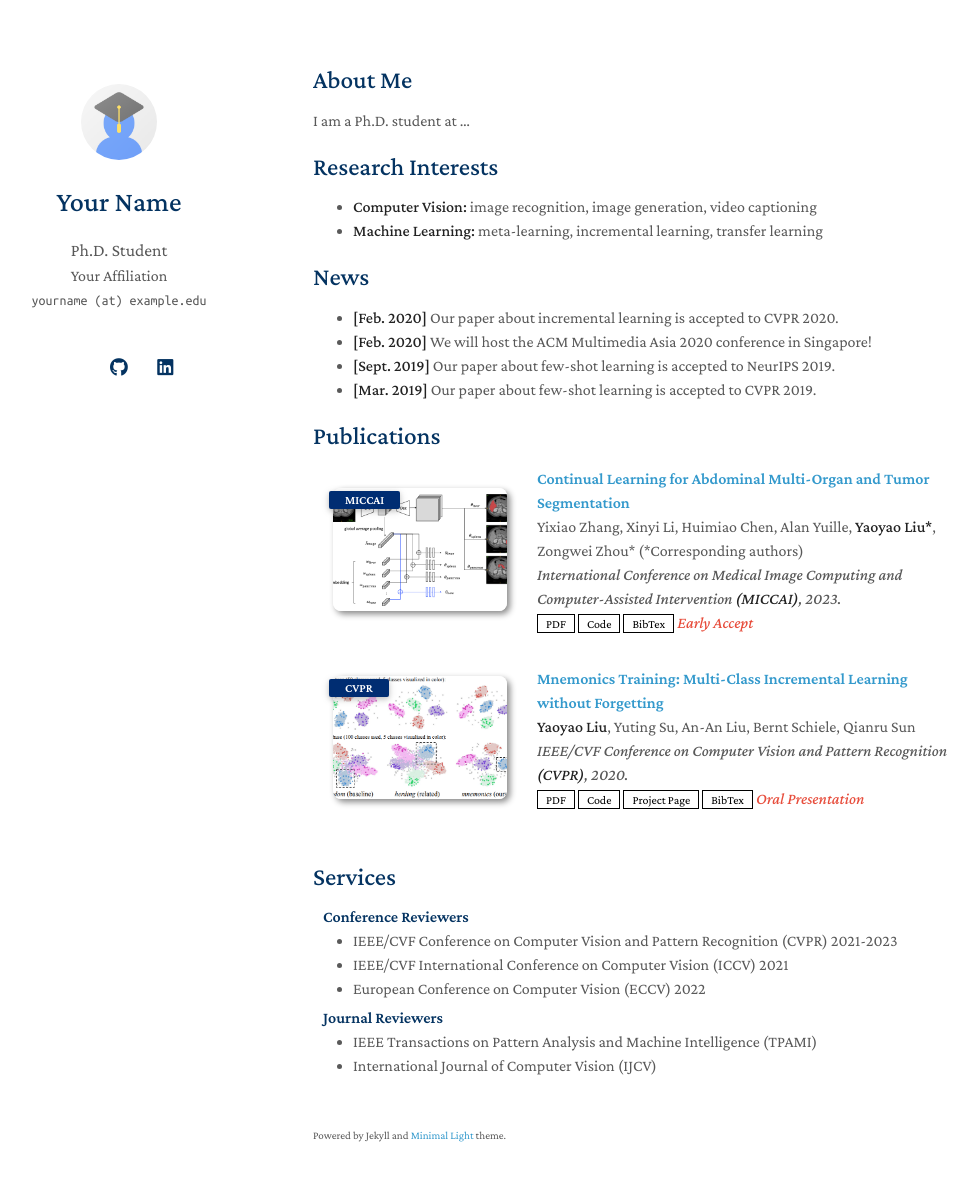
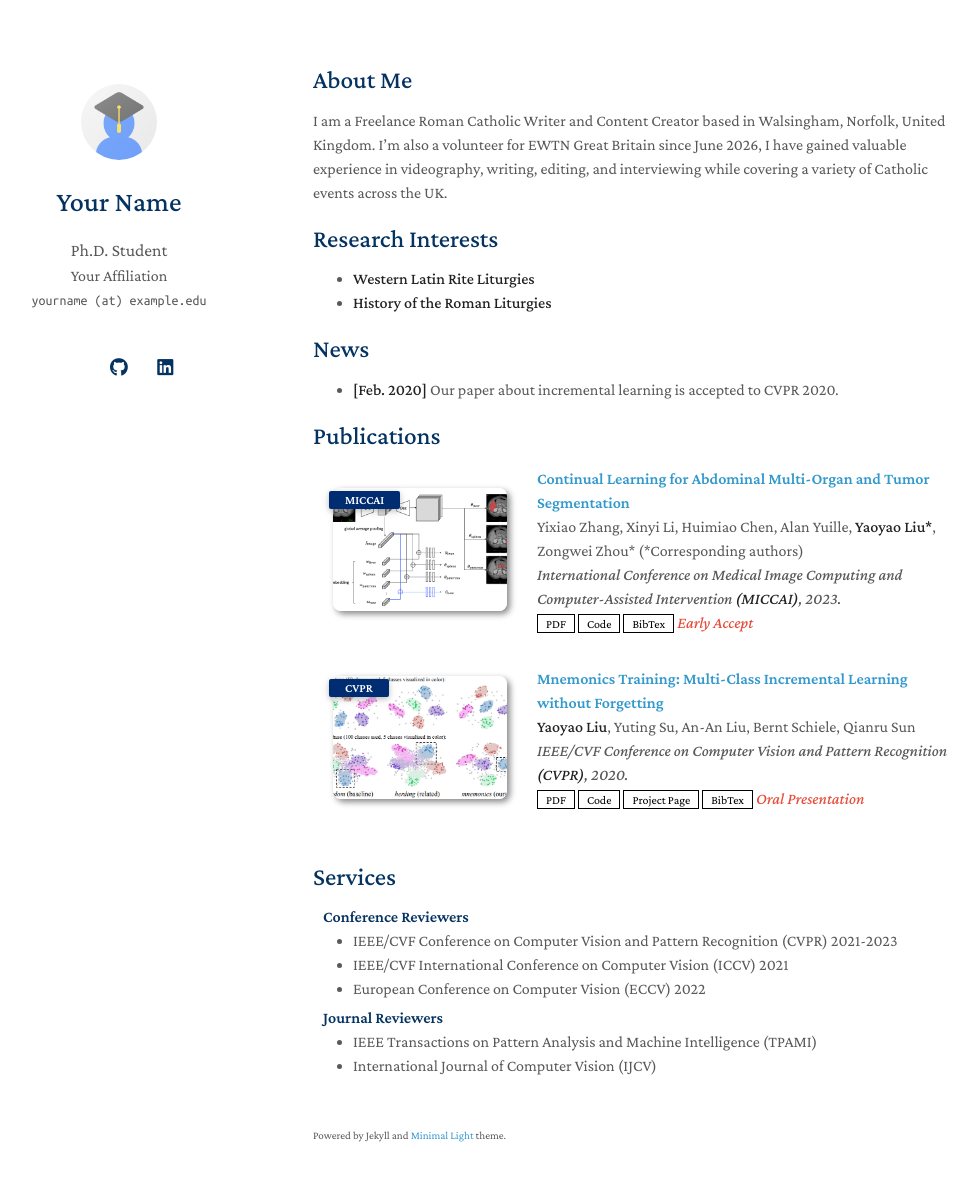
Before and after one commit to cyrillusmariae/portfolio-website, a Jekyll site: the page built from index.md, in a window 1280 px wide and 1216 px high. Shown: the top 1181 px of the window, without its empty margins (157-1135 px from the left). Built offline with Jekyll 4.4.1, drawn with Linux system fonts in a browser that asks for light colours; a style sheet for code colours, icons or effects is not loaded; our own code applies the rules of GitHub Pages for plain Markdown files.

Commit message:
Revise personal bio and research interests
Updated personal information and research interests.

```diff
--- a/index.md
+++ b/index.md
@@ -4,19 +4,16 @@ layout: homepage
 
 ## About Me
 
-I am a Ph.D. student at ...
+I am a Freelance Roman Catholic Writer and Content Creator based in Walsingham, Norfolk, United Kingdom. I'm also a volunteer for EWTN Great Britain since June 2026, I have gained valuable experience in videography, writing, editing, and interviewing while covering a variety of Catholic events across the UK.
 
 ## Research Interests
 
-- **Computer Vision:** image recognition, image generation, video captioning
-- **Machine Learning:** meta-learning, incremental learning, transfer learning
+- **Western Latin Rite Liturgies**
+- **History of the Roman Liturgies**
 
 ## News
 
 - **[Feb. 2020]** Our paper about incremental learning is accepted to CVPR 2020.
-- **[Feb. 2020]** We will host the ACM Multimedia Asia 2020 conference in Singapore!
-- **[Sept. 2019]** Our paper about few-shot learning is accepted to NeurIPS 2019.
-- **[Mar. 2019]** Our paper about few-shot learning is accepted to CVPR 2019.
 
 {% include_relative _includes/publications.md %}
 
```
